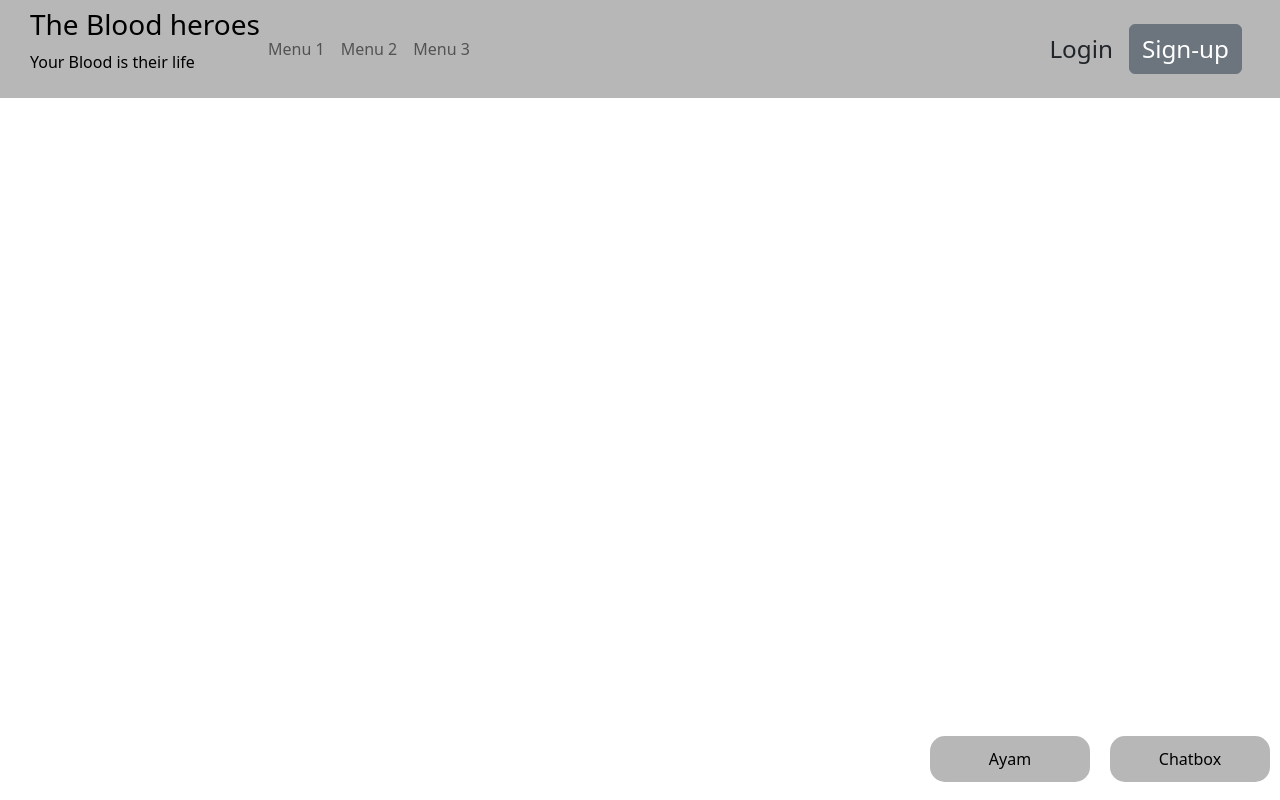
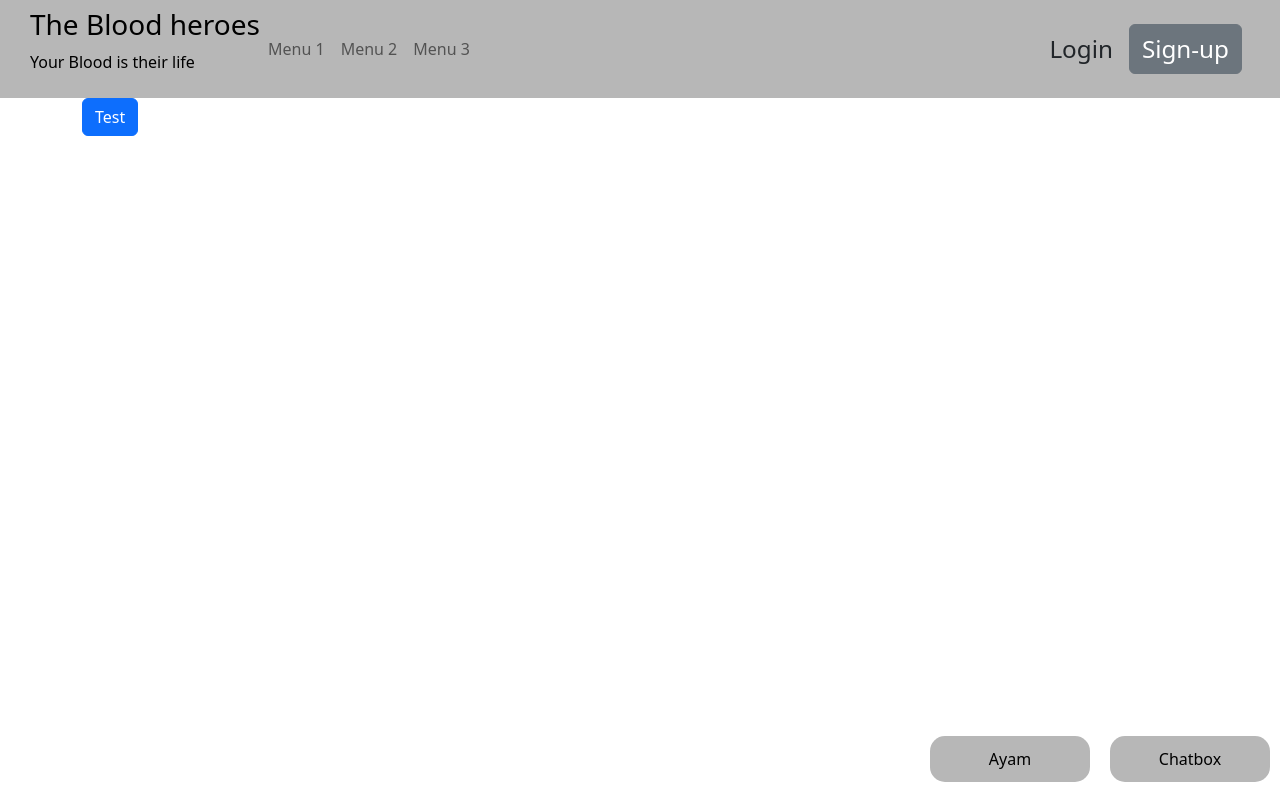
Before and after one commit to ApriyadiH/tbheroes, a React (Create React App) app: page /test2 in a window 1280 px wide. Built offline with nearby package versions, Linux system fonts and the light colour scheme; no server answers.

Commit message:
repo bikin ulang

```diff
--- a/public/index.html
+++ b/public/index.html
@@ -25,6 +25,9 @@
       Learn how to configure a non-root public URL by running `npm run build`.
     -->
     <title>React App</title>
+    <!-- <link href="assets/css/bootstrap.min.css" rel="stylesheet" />
+    <link href="assets/css/bootstrap-icons.css" rel="stylesheet" />
+    <link href="assets/css/style.css" rel="stylesheet" /> -->
   </head>
   <body>
     <noscript>You need to enable JavaScript to run this app.</noscript>
@@ -39,5 +42,7 @@
       To begin the development, run `npm start` or `yarn start`.
       To create a production bundle, use `npm run build` or `yarn build`.
     -->
+    <!-- <script src="assets/js/jquery.min.js"></script>
+    <script src="assets/js/bootstrap.min.js"></script> -->
   </body>
 </html>
--- /dev/null
+++ b/src/components/Test2.jsx
@@ -0,0 +1,15 @@
+import React from "react";
+
+import 'bootstrap/dist/css/bootstrap.css';
+import 'bootstrap/dist/js/bootstrap.js';
+
+const App = () => {
+
+  return (
+    <div className="container">
+		<button className="btn btn-primary">Test</button>
+    </div>
+  );
+};
+
+export default App;
--- a/src/shared/Router.js
+++ b/src/shared/Router.js
@@ -2,6 +2,7 @@ import React from "react";
 import { BrowserRouter, Route, Routes } from "react-router-dom";
 import Test from "../pages/Test";
 import Chat from "../components/TestChat";
+import Test2 from "../components/Test2";
 import Map from "../pages/map";
 import Navbar from "../components/General/Navbar";
 import Homepage from "../pages/Homepage";
@@ -20,6 +21,7 @@ const Router = () => {
         <Route path="/map" element={<Map />} />
         <Route path="/test" element={<Test />} />
         <Route path="/chat" element={<Chat />} />
+        <Route path="/test2" element={<Test2 />} />
       </Routes>
       <ChatBox/>
     </BrowserRouter>
```
